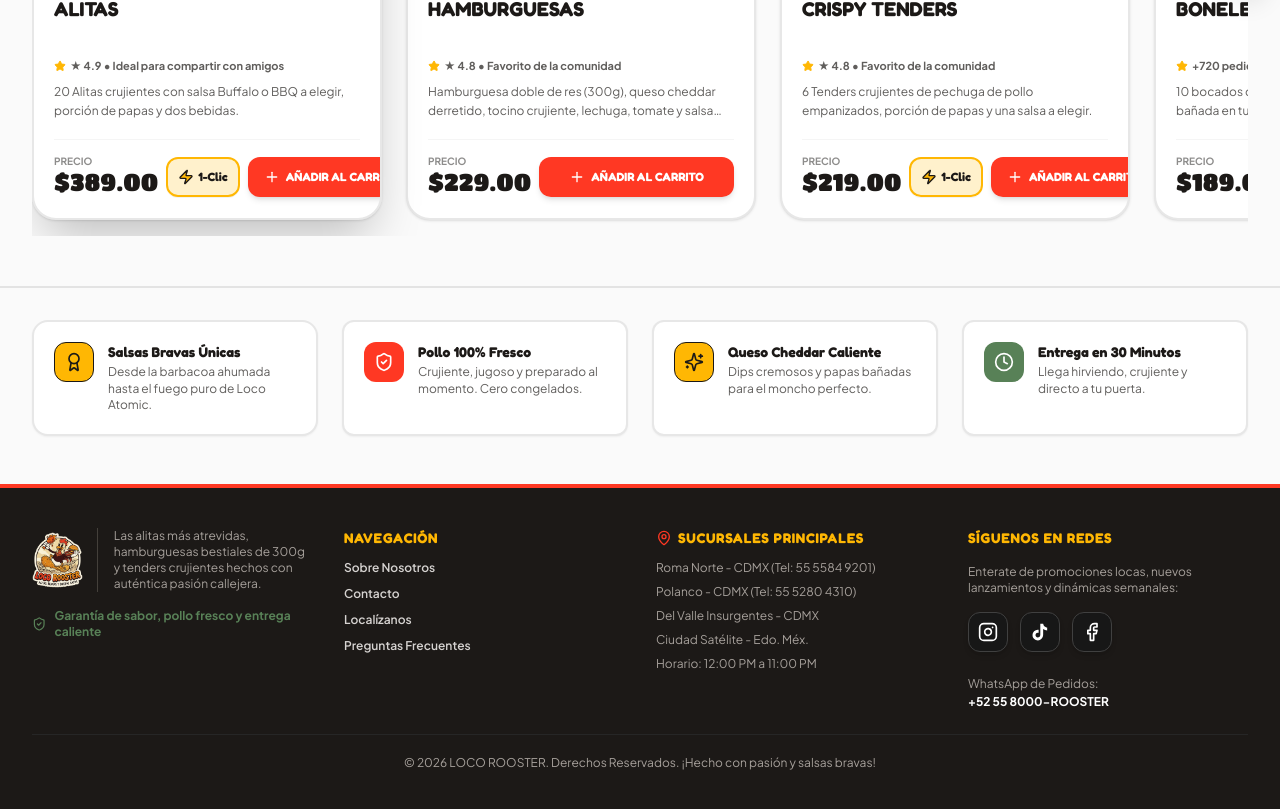
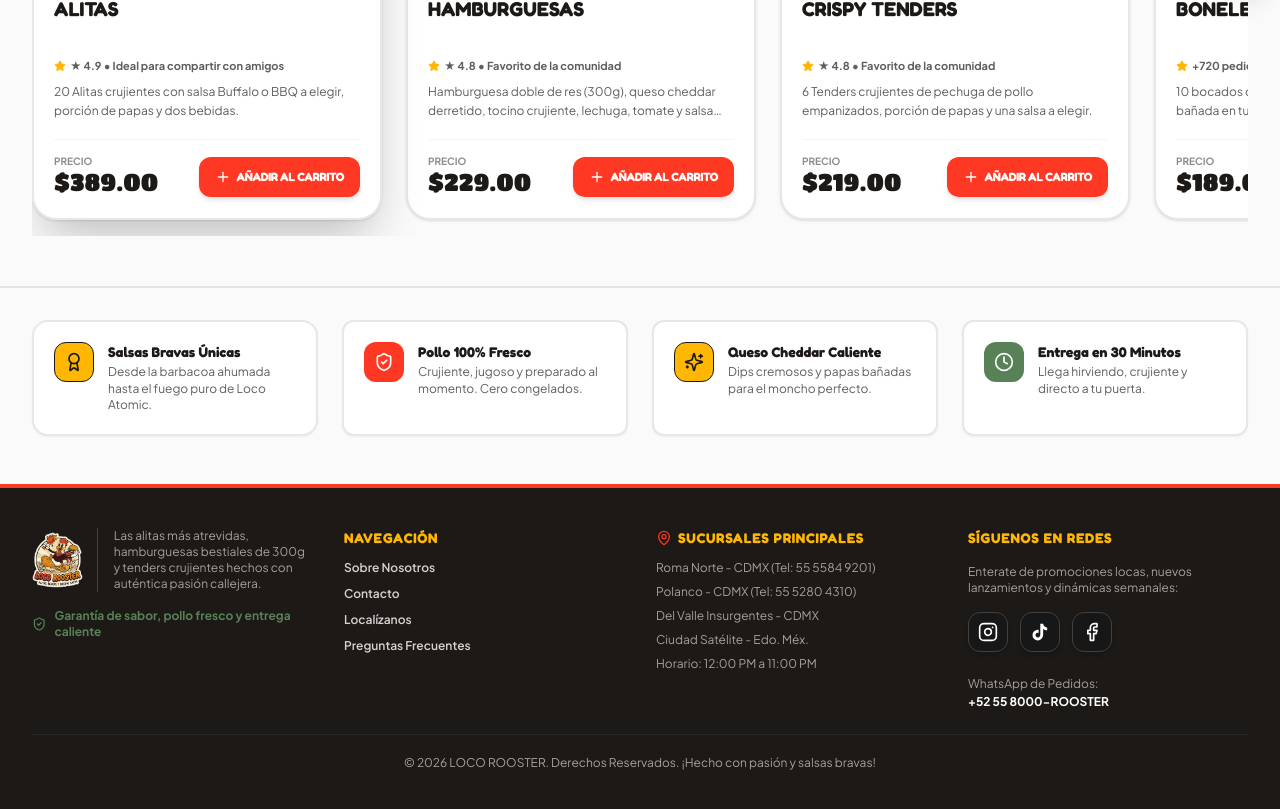
Before and after one commit to albertope18031-ctrl/comida-web, a Next.js app: page / in a window 1280 px wide. Shown: the part 1156-1965 px from the top of the page. Built offline with nearby package versions, Linux system fonts and the light colour scheme.

Commit message:
Add files via upload

```diff
--- a/src/components/shop/ProductCard.tsx
+++ b/src/components/shop/ProductCard.tsx
@@ -3,18 +3,12 @@
 import { useState } from "react";
 import Image from "next/image";
 import Link from "next/link";
-import { Plus, Flame, Sparkles, Zap, Star } from "lucide-react";
-import { toast } from "sonner";
+import { Plus, Flame, Sparkles, Star } from "lucide-react";
 import { Button } from "@/components/ui/button";
 import { Badge } from "@/components/ui/badge";
 import dynamic from "next/dynamic";
 import { formatCurrency } from "@/lib/utils";
-import { useCartStore } from "@/store/cart-store";
-import {
-  getProductDefaultConfig,
-  getProductSocialProof,
-  createFastTrackCartItem,
-} from "@/lib/product-defaults";
+import { getProductSocialProof } from "@/lib/product-defaults";
 import type { Product } from "@/types/shop";
 
 const ProductCustomizerModal = dynamic(
@@ -28,34 +22,7 @@
 
 export function ProductCard({ product }: ProductCardProps) {
   const [modalOpen, setModalOpen] = useState(false);
-  const { addItem, openCart } = useCartStore();
-
-  const defaultConfig = getProductDefaultConfig(product);
   const socialProof = getProductSocialProof(product);
-
-  const handleFastTrack = (e: React.MouseEvent) => {
-    e.stopPropagation();
-    e.preventDefault();
-
-    if (typeof window !== "undefined" && "vibrate" in navigator) {
-      try {
-        navigator.vibrate?.(50);
-      } catch {
-        // Silently ignore if vibration is not supported
-      }
-    }
-
-    const fastTrackItem = createFastTrackCartItem(product, defaultConfig || undefined);
-    addItem(fastTrackItem);
-
-    toast.success("¡Agregado con combinación clásica!", {
-      description: `${product.name} (${defaultConfig?.label || "Clásico de la casa"}) en tu bolsa.`,
-      action: {
-        label: "Ver Bolsa",
-        onClick: () => openCart(),
-      },
-    });
-  };
 
   return (
     <>
@@ -160,7 +127,7 @@
           </div>
 
           {/* Price & Action Row - Anchored to bottom with mt-auto */}
-          <div className="mt-auto pt-3 sm:pt-4 border-t border-neutral-100 flex items-center justify-between gap-2">
+          <div className="mt-auto pt-3 sm:pt-4 border-t border-neutral-100 flex items-center justify-between gap-3">
             <div className="shrink-0">
               <span className="text-[10px] uppercase font-bold text-[#1C1917]/50 block leading-none">
                 Precio
@@ -170,36 +137,16 @@
               </span>
             </div>
 
-            <div className="flex items-center gap-2 flex-1 justify-end">
-              {/* Fast-Track 1-Click Quick Add Button */}
-              {defaultConfig && (
-                <Button
-                  type="button"
-                  variant="outline"
-                  size="sm"
-                  onClick={handleFastTrack}
-                  className="border-2 border-[#FFB703] bg-[#FFB703]/20 text-[#1C1917] hover:bg-[#FFB703] font-heading font-black text-xs flex items-center gap-1 shadow-2xs rounded-xl px-2.5 h-10 cursor-pointer active:scale-95 transition-all shrink-0"
-                  title={`Pedir directo: ${defaultConfig.label}`}
-                >
-                  <Zap className="h-3.5 w-3.5 fill-[#FFB703] text-[#1C1917]" />
-                  <span className="hidden sm:inline">1-Clic</span>
-                  <span className="sm:hidden">Rápido</span>
-                </Button>
-              )}
-
-              {/* Standard CTA Button - Expands when Fast-Track is absent */}
+            {/* Single Full Action Button */}
             <Button
               variant="primary"
               size="sm"
               onClick={() => setModalOpen(true)}
-                className={`bg-[#FF3823] hover:bg-[#E02D1A] text-white font-heading font-black flex items-center justify-center gap-1.5 shadow-md rounded-xl h-10 px-3 sm:px-4 cursor-pointer active:scale-95 transition-all text-xs whitespace-nowrap ${
-                  !defaultConfig ? "w-full" : ""
-                }`}
+              className="bg-[#FF3823] hover:bg-[#E02D1A] text-white font-heading font-black flex items-center justify-center gap-1.5 shadow-md rounded-xl h-10 px-3.5 sm:px-4 cursor-pointer active:scale-95 transition-all text-xs tracking-tight shrink-0 whitespace-nowrap"
             >
               <Plus className="h-4 w-4 shrink-0" />
               <span>AÑADIR AL CARRITO</span>
             </Button>
-            </div>
           </div>
         </div>
       </div>
```
Lines whose indentation alone changed are shown as unchanged.
